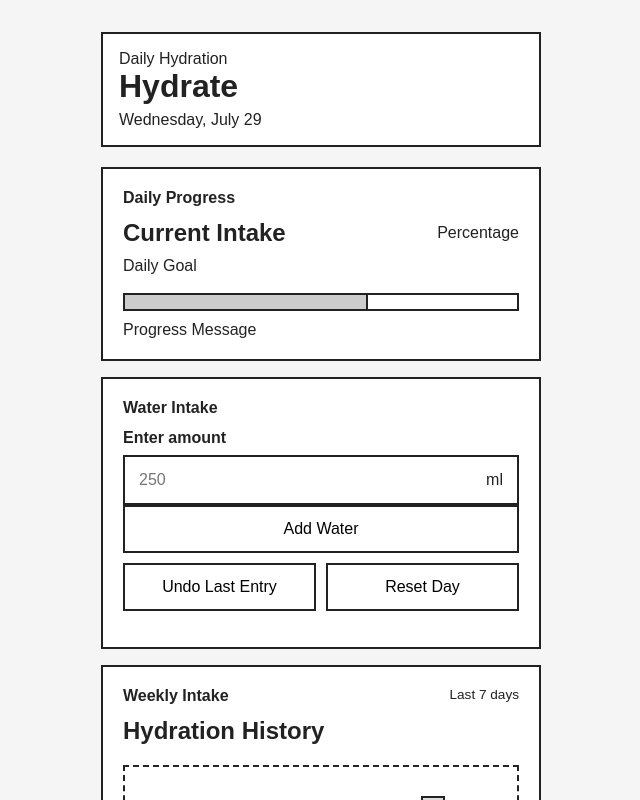
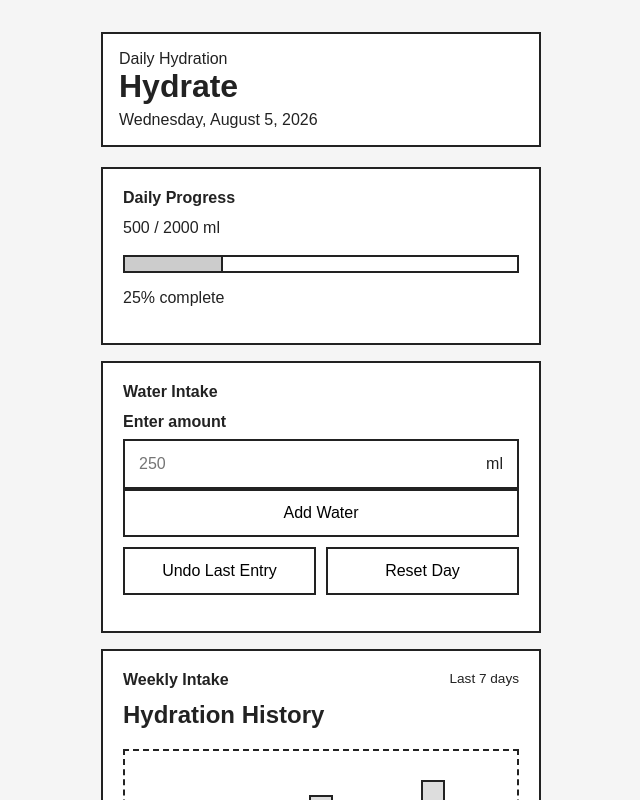
Before and after one commit to UBSDFS/hydrate, a React (Create React App) app in the folder water-intake-tracker/: page / in a window 1280 px wide. Shown: the top 800 px of the page, without its empty margins (319-959 px from the left). Built offline with nearby package versions, Linux system fonts and the light colour scheme.

Commit message:
feat: add reuseable ProgressBar into Progresscard

```diff
--- a/water-intake-tracker/src/App.js
+++ b/water-intake-tracker/src/App.js
@@ -5,13 +5,17 @@ import ProgressCard from "./components/ProgressCard";
 import WaterInputCard from "./components/WaterInputCard";
 import ButtonGroup from "./components/ButtonGroup";
 import WeeklyChartCard from "./components/ChartCard";
+import today from "./components/HeaderDate";
 
 function App() {
   return (
     <main className="app">
       <div className="app-container">
         <Header />
-        <ProgressCard />
+        <ProgressCard
+          currentAmount={500} //Hardcoded for now
+          goalAmount={2000}
+        />
         <WaterInputCard />
 
         <WeeklyChartCard />
--- a/water-intake-tracker/src/components/Header.js
+++ b/water-intake-tracker/src/components/Header.js
@@ -1,10 +1,13 @@
+import today from "./HeaderDate"; // Import the current date formatted as "Weekday, Month Day, Year"
+
 function Header() {
     return (
         <header className="app-header">
             <div>
                 <p className="top title">Daily Hydration</p>
                 <h1>Hydrate</h1>
-                <p className="header-date">Wednesday, July 29</p>
+
+                <p className="header-date">{today}</p>
             </div>
 
 
--- /dev/null
+++ b/water-intake-tracker/src/components/HeaderDate.js
@@ -0,0 +1,10 @@
+
+//Ulysses - Returns the current date formatted as "Weekday, Month Day, Year"
+const today = new Date().toLocaleDateString("en-US", {
+    weekday: "long",
+    year: "numeric",
+    month: "long",
+    day: "numeric",
+});
+
+export default today;
--- /dev/null
+++ b/water-intake-tracker/src/components/ProgressBar.js
@@ -0,0 +1,17 @@
+function ProgressBar({ currentAmount, goalAmount }) {
+    const percentage =
+        goalAmount > 0
+            ? Math.min((currentAmount / goalAmount) * 100, 100)
+            : 0;
+
+    return (
+        <div className="progress-track">
+            <div
+                className="progress-fill"
+                style={{ width: `${percentage}%` }}
+            />
+        </div>
+    );
+}
+
+export default ProgressBar;
--- a/water-intake-tracker/src/components/ProgressCard.js
+++ b/water-intake-tracker/src/components/ProgressCard.js
@@ -1,20 +1,27 @@
-function ProgressCard() {
+import ProgressBar from "./ProgressBar";
+
+function ProgressCard({ currentAmount, goalAmount }) {
+    const percentage =
+        goalAmount > 0
+            ? Math.min((currentAmount / goalAmount) * 100, 100)
+            : 0;
+
     return (
-        <section className="card">
-            <p className="card-label">Daily Progress</p>
+        <section className="card progress-card">
+            <div className="progress-header">
+                <p className="card-label">Daily Progress</p>
 
-            <div className="progress-heading">
-                <h2>Current Intake</h2>
-                <span>Percentage</span>
+                <span>
+                    {currentAmount} / {goalAmount} ml
+                </span>
             </div>
 
-            <p className="goal-text">Daily Goal</p>
+            <ProgressBar //Progress bar showing the current progress toward the goal
+                currentAmount={currentAmount}
+                goalAmount={goalAmount}
+            />
 
-            <div className="progress-track">
-                <div className="progress-fill"></div>
-            </div>
-
-            <p className="progress-message">Progress Message</p>
+            <p>{Math.round(percentage)}% complete</p>
         </section>
     );
 }
```
